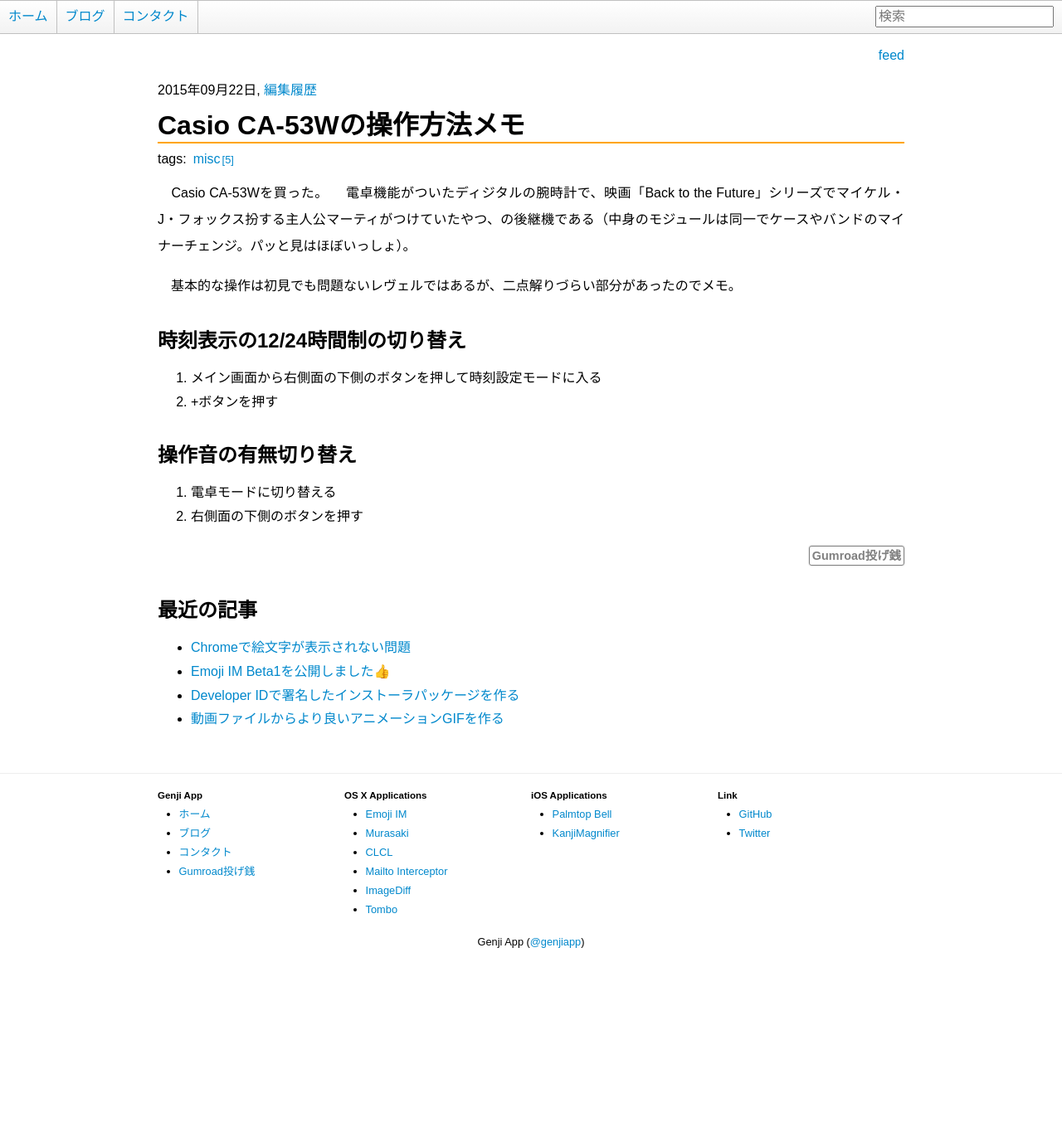
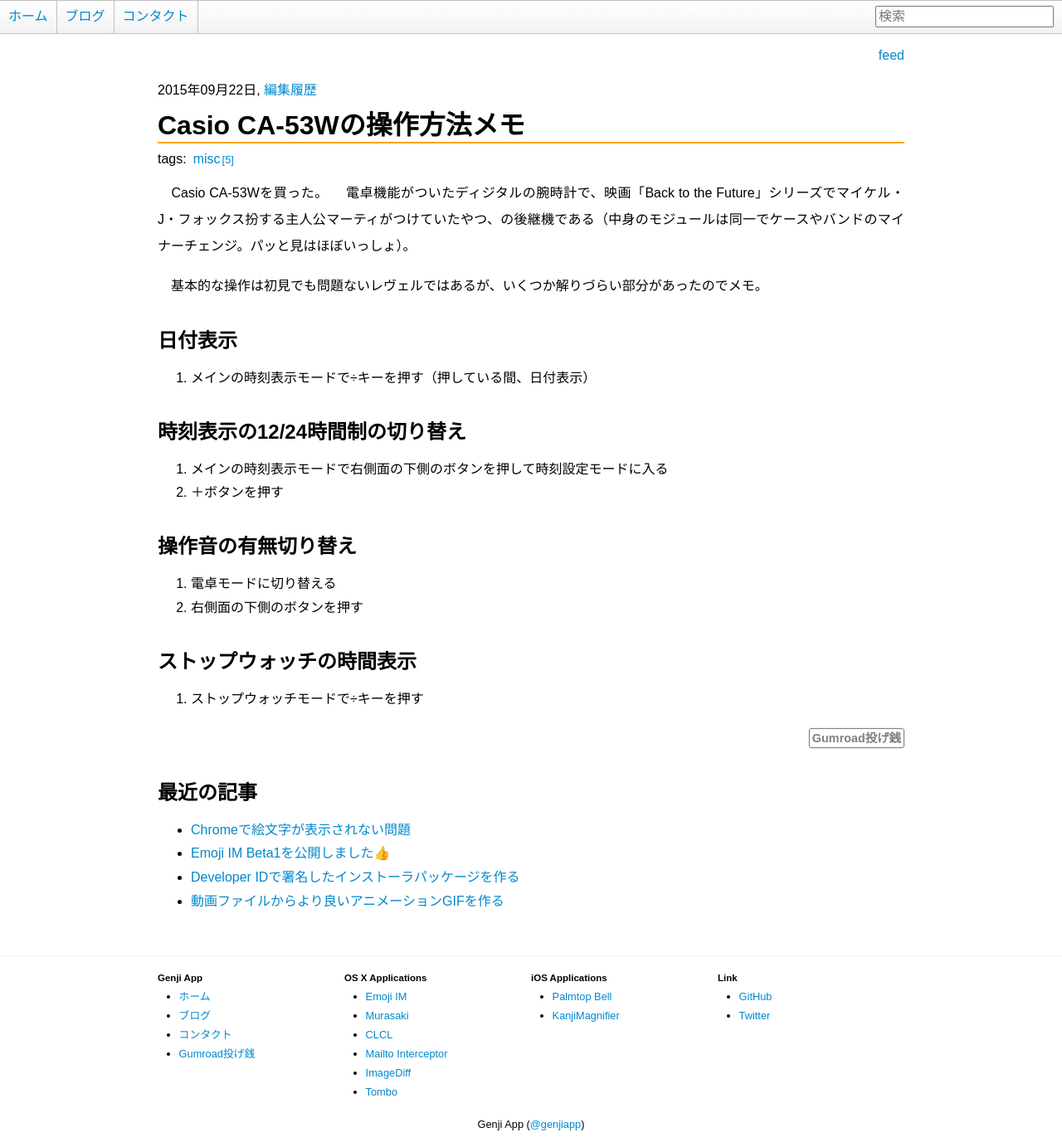
Before and after one commit to GenjiApp/genjiapp.github.io, a Jekyll site: the page built from _posts/2015-09-22-casio-ca-53w-operation-memo.md, in a window 1280 px wide. Shown: the whole page at 83% size. Built offline with Jekyll 4.4.1, drawn with Linux system fonts in a browser that asks for light colours; Markdown is read by kramdown in place of the engine named in the settings; before the commit the page ends 1163 px from its top, so only the background shows below that.

Commit message:
fix post '2015-09-22-casio-ca-53w-operation-memo'

```diff
--- a/_posts/2015-09-22-casio-ca-53w-operation-memo.md
+++ b/_posts/2015-09-22-casio-ca-53w-operation-memo.md
@@ -7,14 +7,22 @@
 　Casio CA-53Wを買った。
 　電卓機能がついたディジタルの腕時計で、映画「Back to the Future」シリーズでマイケル・J・フォックス扮する主人公マーティがつけていたやつ、の後継機である（中身のモジュールは同一でケースやバンドのマイナーチェンジ。パッと見はほぼいっしょ）。
 
-　基本的な操作は初見でも問題ないレヴェルではあるが、二点解りづらい部分があったのでメモ。
+　基本的な操作は初見でも問題ないレヴェルではあるが、いくつか解りづらい部分があったのでメモ。
+
+## 日付表示
+
+0. メインの時刻表示モードで÷キーを押す（押している間、日付表示）
 
 ## 時刻表示の12/24時間制の切り替え
 
-0. メイン画面から右側面の下側のボタンを押して時刻設定モードに入る
-0. +ボタンを押す
+0. メインの時刻表示モードで右側面の下側のボタンを押して時刻設定モードに入る
+0. ＋ボタンを押す
 
 ## 操作音の有無切り替え
 
 0. 電卓モードに切り替える
 0. 右側面の下側のボタンを押す
+
+## ストップウォッチの時間表示
+
+0. ストップウォッチモードで÷キーを押す
```
